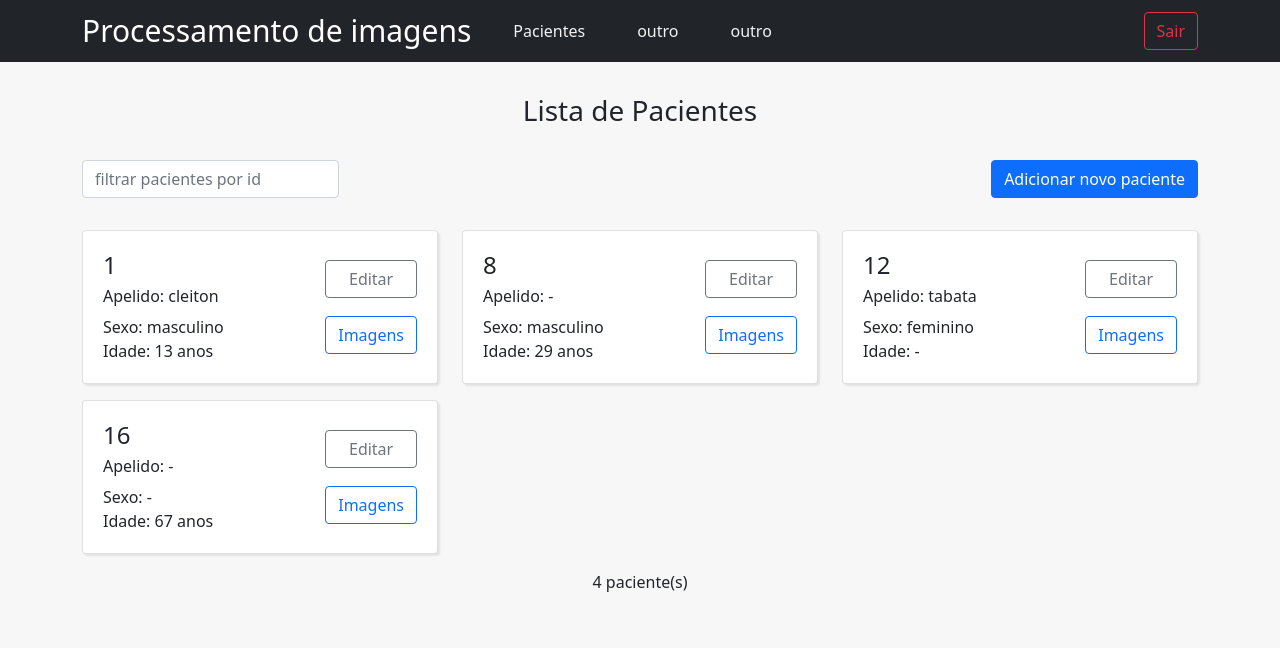
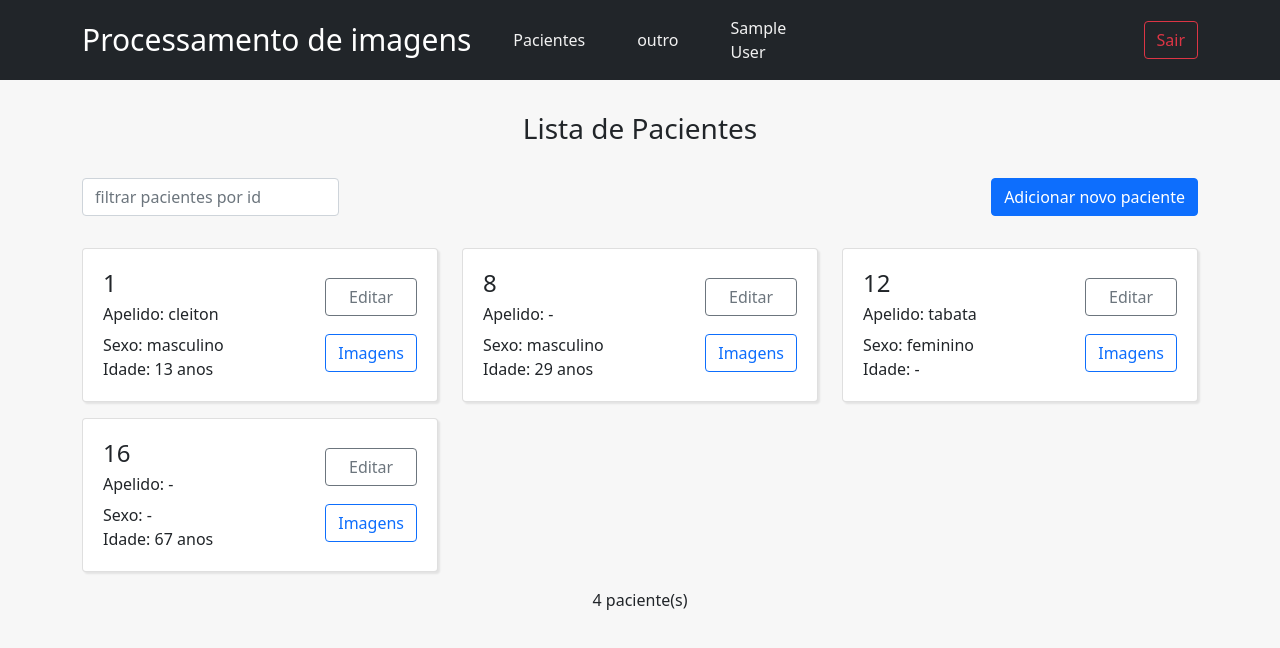
Before and after one commit to VLx2000/modulo-front-proc-imgs, a React (Create React App) app: page / in a window 1280 px wide. Shown: the top 648 px of the page. Built offline with nearby package versions, Linux system fonts and the light colour scheme; sample sign-in values are in the browser's storage.

Commit message:
atualizando rota

```diff
--- a/src/layouts/Navbar/index.tsx
+++ b/src/layouts/Navbar/index.tsx
@@ -26,7 +26,7 @@ function NavigationBar() {
                         <p className='link'>outro</p>
                     </Nav.Link>
                     <Nav.Link href="">
-                        <p className='link'>outro</p>
+                        <p className='link'>{context?.user != null ? context?.user.name: 'Carregando'}</p>
                     </Nav.Link>
                     <div className='div-sair'><Button variant='outline-danger' onClick={handleLogout}>Sair</Button></div>
                 </Navbar.Collapse>
--- a/src/layouts/Navbar/styles.css
+++ b/src/layouts/Navbar/styles.css
@@ -28,6 +28,6 @@ html {
 
 .div-sair {
     width: -webkit-fill-available;
-    justify-content: end;
+    justify-content: flex-end;
     display: flex;
 }
--- a/src/pages/Imagens/form.tsx
+++ b/src/pages/Imagens/form.tsx
@@ -1,14 +1,16 @@
-import { useRef, useState } from "react";
+import { useContext, useRef, useState } from "react";
 import { Alert, Button, Container, Form, ProgressBar, Row, Col } from "react-bootstrap";
 import { useParams, Link } from "react-router-dom";
 import axiosInstance from "utils/axios";
 import { Voltar } from "components";
 import './styles.css';
+import { AuthContext } from "contexts/auth";
 
 // component q exibe form para upload
 function UploadForm() {
 
     const params = useParams();
+    const context = useContext(AuthContext);
     // controller para cancelar requisição quando cliente desejar
     let abortControllerRef = useRef<AbortController>();
 
@@ -25,7 +27,7 @@ function UploadForm() {
         const signal = abortControllerRef.current.signal;   //sinal se deve continuar requisição
         formData.append("aquisicao", aquisicao as string);
         formData.append("idPaciente", params.idPaciente as string /* Math.floor(Math.random()* (10 - 1) + 1) as unknown as Blob*/);
-        formData.append("idUser", JSON.parse(localStorage.getItem('user')!).id as unknown as Blob);
+        formData.append("idUser", context?.user?.id as unknown as Blob);
         formData.append("image", image);
 
         axiosInstance
--- a/src/utils/axios.ts
+++ b/src/utils/axios.ts
@@ -1,7 +1,7 @@
 import axios from "axios";
 
 const axiosInstance = axios.create({
-    baseURL: 'http://localhost:8080/v1'
+    baseURL: 'http://localhost:8080/'
 });
 
 export default axiosInstance;
```
